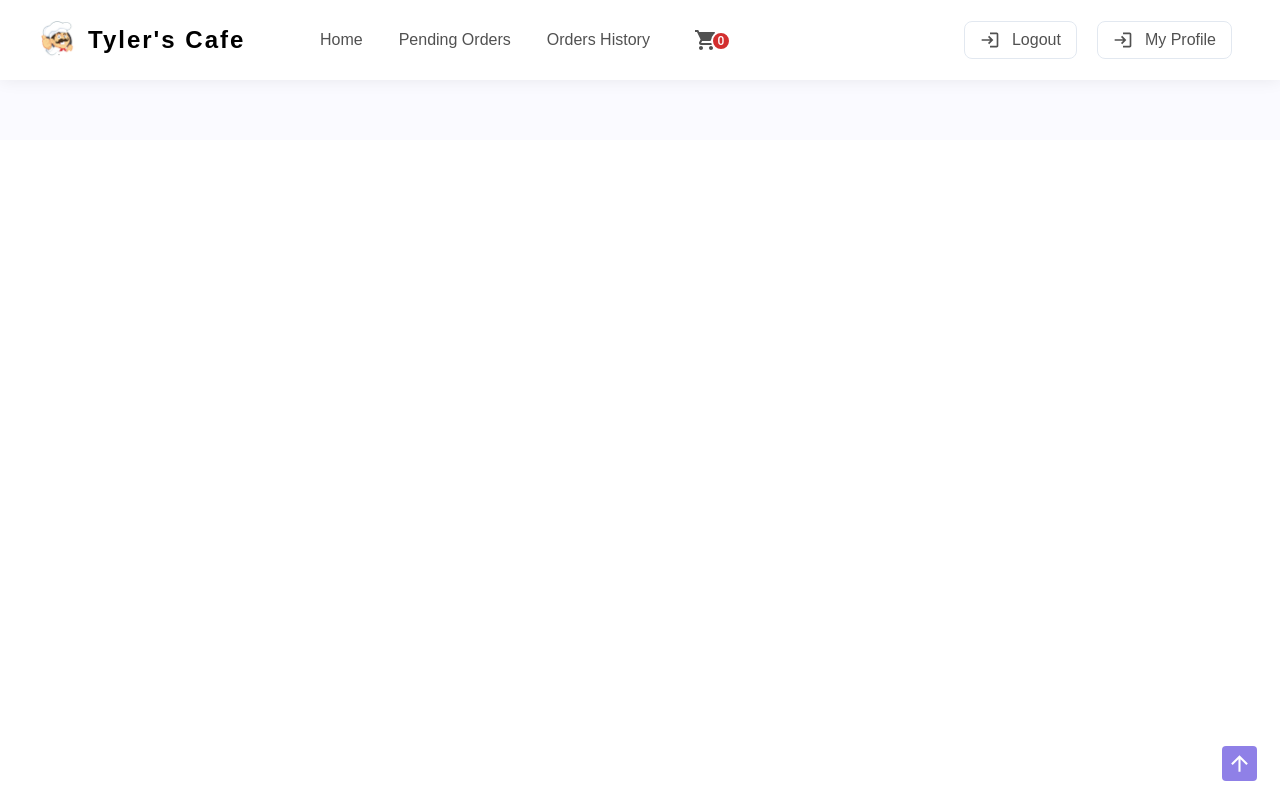
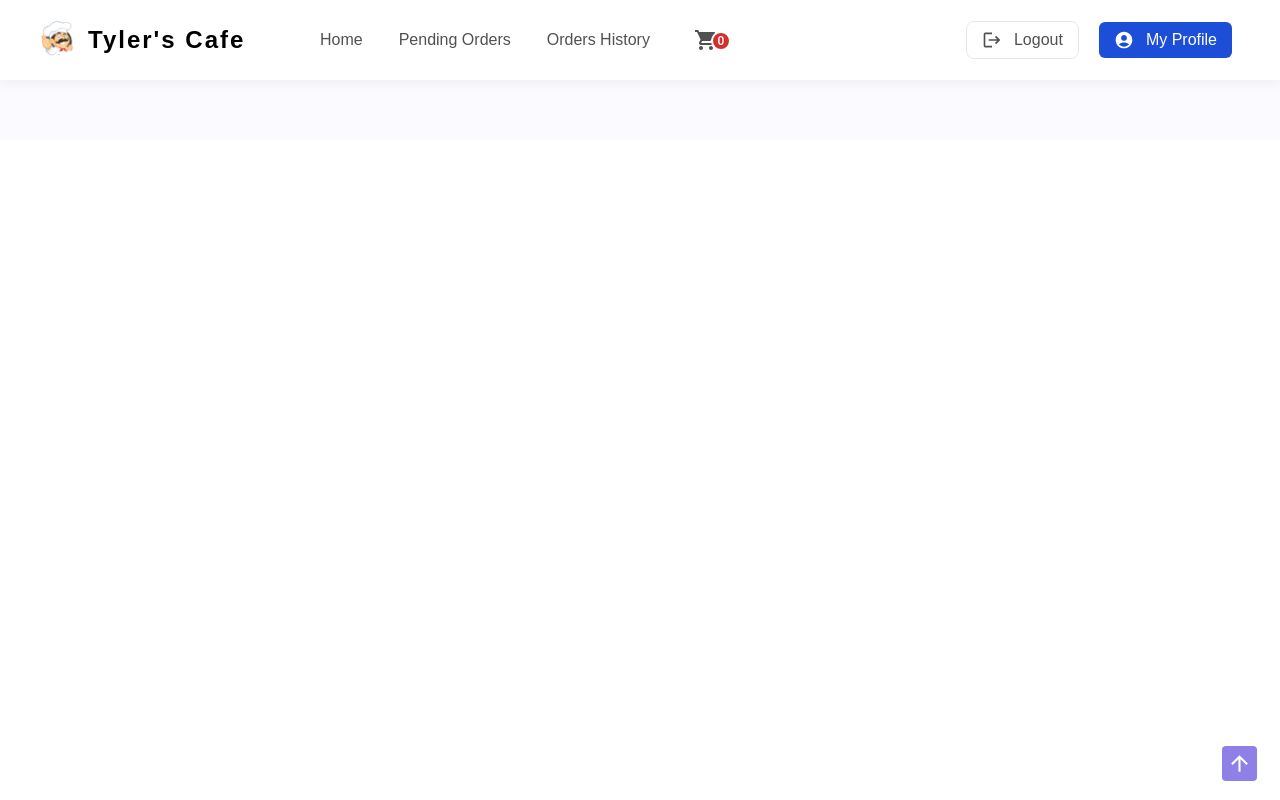
Before and after one commit to AshanSandeep06/Food-Shop-System, a React (Create React App) app in the folder frontend/: page / in a window 1280 px wide. Built offline with nearby package versions, Linux system fonts and the light colour scheme.

Commit message:
Content Updated in frontend

```diff
--- a/frontend/src/App.tsx
+++ b/frontend/src/App.tsx
@@ -62,7 +62,7 @@ const App = () => {
 
       {/* ========== Customer Page ========== */}
       <Header
-        buttons={["Logout", "My Profile"]}
+        buttons={["logout", "my Profile"]}
         links={["home", "pending_orders", "orders_history"]}
       />
       <Customer />
--- a/frontend/src/components/Header/Header.tsx
+++ b/frontend/src/components/Header/Header.tsx
@@ -616,7 +616,7 @@ const Header = (props: HeaderProps) => {
               <MyButton
                 key={index}
                 resource={buttonText}
-                icon={<LoginIcon className="!text-[20px]" />}
+                icon={<LogoutIcon className="!text-[20px]" />}
                 styles={style1}
               />
             )
```
